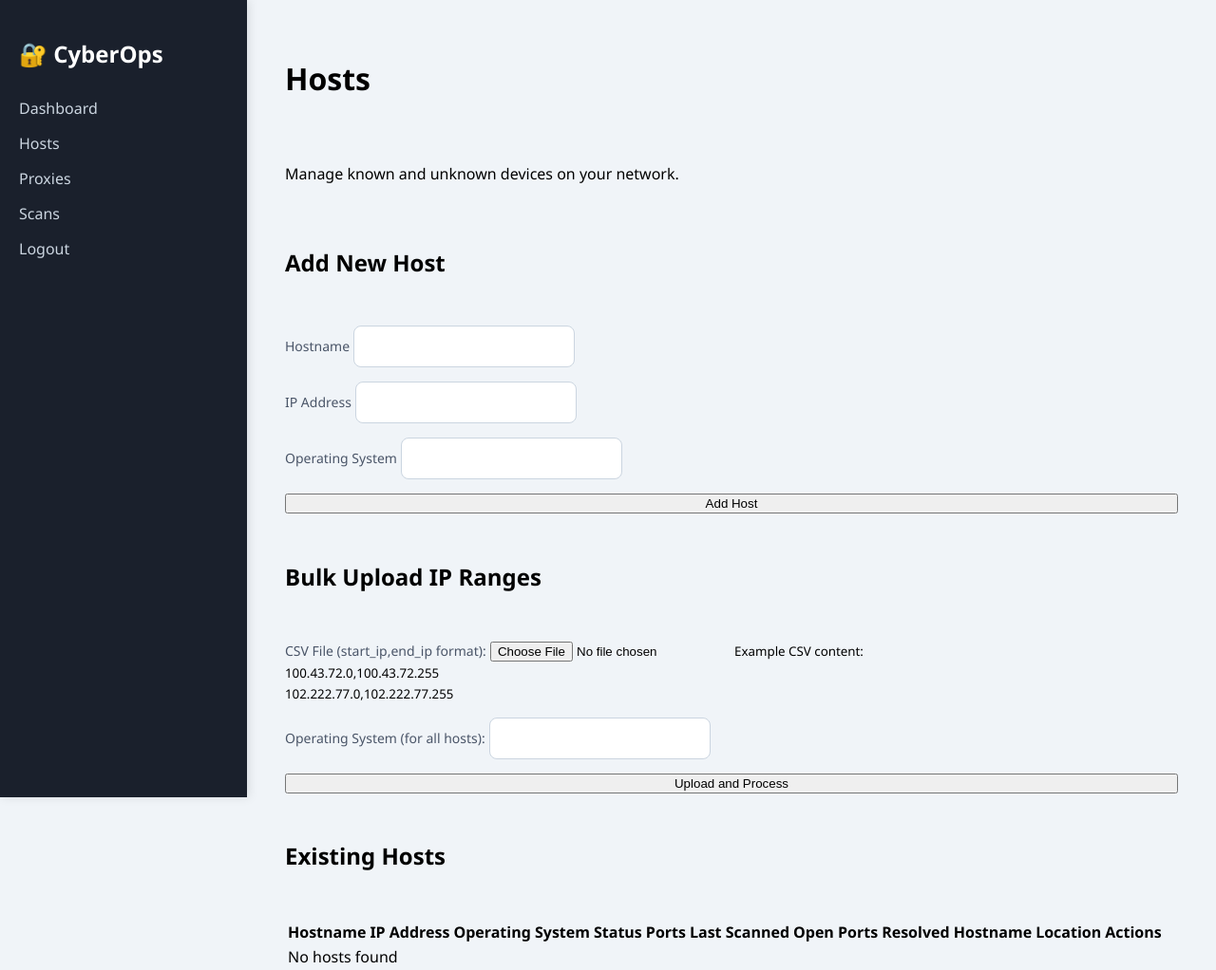
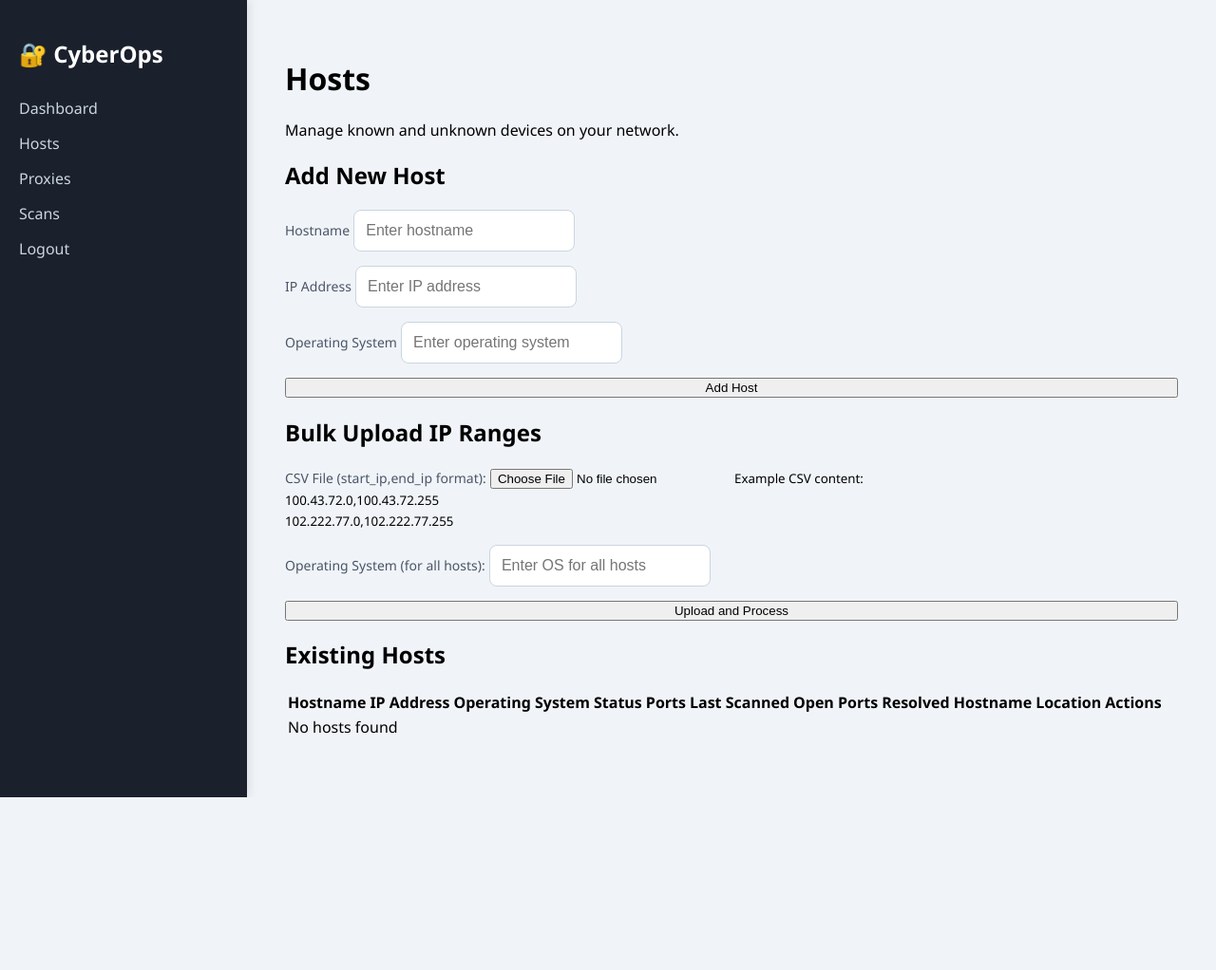
Before and after one commit to LM-Codespace/Dashboard-Flask, a Flask app: page /hosts/ in a window 1280 px wide. Shown: the whole page at 95% size. After the commit the page ends 840 px from the top, so only its background shows below. Run offline with Flask 3, Linux system fonts and the light colour scheme; the visitor is signed in with stand-in values (Sample User, id 1); data that the repository does not hold is empty.

Commit message:
Update hosts.html

```diff
--- a/templates/hosts.html
+++ b/templates/hosts.html
@@ -1,33 +1,37 @@
 {% extends "base.html" %}
 
 {% block content %}
-    <h1>Hosts</h1>
-    <p>Manage known and unknown devices on your network.</p>
+    <div class="container">
+        <h1 class="page-title">Hosts</h1>
+        <p class="page-description">Manage known and unknown devices on your network.</p>
 
         <!-- Add Host Form -->
-    <h2>Add New Host</h2>
-    <form method="POST" action="/hosts/add">
+        <section class="form-section">
+            <h2 class="form-title">Add New Host</h2>
+            <form method="POST" action="/hosts/add" class="form">
                 <div class="form-group">
                     <label for="hostname">Hostname</label>
-            <input type="text" class="form-control" id="hostname" name="hostname" required>
+                    <input type="text" class="form-control" id="hostname" name="hostname" required placeholder="Enter hostname">
                 </div>
 
                 <div class="form-group">
                     <label for="ip_address">IP Address</label>
-            <input type="text" class="form-control" id="ip_address" name="ip_address" required>
+                    <input type="text" class="form-control" id="ip_address" name="ip_address" required placeholder="Enter IP address">
                 </div>
 
                 <div class="form-group">
                     <label for="os">Operating System</label>
-            <input type="text" class="form-control" id="os" name="os" required>
+                    <input type="text" class="form-control" id="os" name="os" required placeholder="Enter operating system">
                 </div>
 
                 <button type="submit" class="btn btn-primary">Add Host</button>
             </form>
+        </section>
 
         <!-- Bulk Upload Form -->
-    <h2>Bulk Upload IP Ranges</h2>
-    <form method="POST" action="/hosts/bulk_csv" enctype="multipart/form-data">
+        <section class="form-section">
+            <h2 class="form-title">Bulk Upload IP Ranges</h2>
+            <form method="POST" action="/hosts/bulk_csv" enctype="multipart/form-data" class="form">
                 <div class="form-group">
                     <label for="csv_file">CSV File (start_ip,end_ip format):</label>
                     <input type="file" class="form-control" id="csv_file" name="csv_file" accept=".csv" required>
@@ -40,14 +44,16 @@
 
                 <div class="form-group">
                     <label for="os">Operating System (for all hosts):</label>
-            <input type="text" class="form-control" id="os" name="os" required>
+                    <input type="text" class="form-control" id="os" name="os" required placeholder="Enter OS for all hosts">
                 </div>
 
                 <button type="submit" class="btn btn-primary">Upload and Process</button>
             </form>
+        </section>
 
         <!-- Hosts Table -->
-    <h2>Existing Hosts</h2>
+        <section class="table-section">
+            <h2 class="form-title">Existing Hosts</h2>
             <div class="table-responsive">
                 <table class="table table-striped">
                     <thead class="thead-dark">
@@ -91,4 +97,6 @@
                     </tbody>
                 </table>
             </div>
+        </section>
+    </div>
 {% endblock %}
```
Lines whose indentation alone changed are shown as unchanged.
